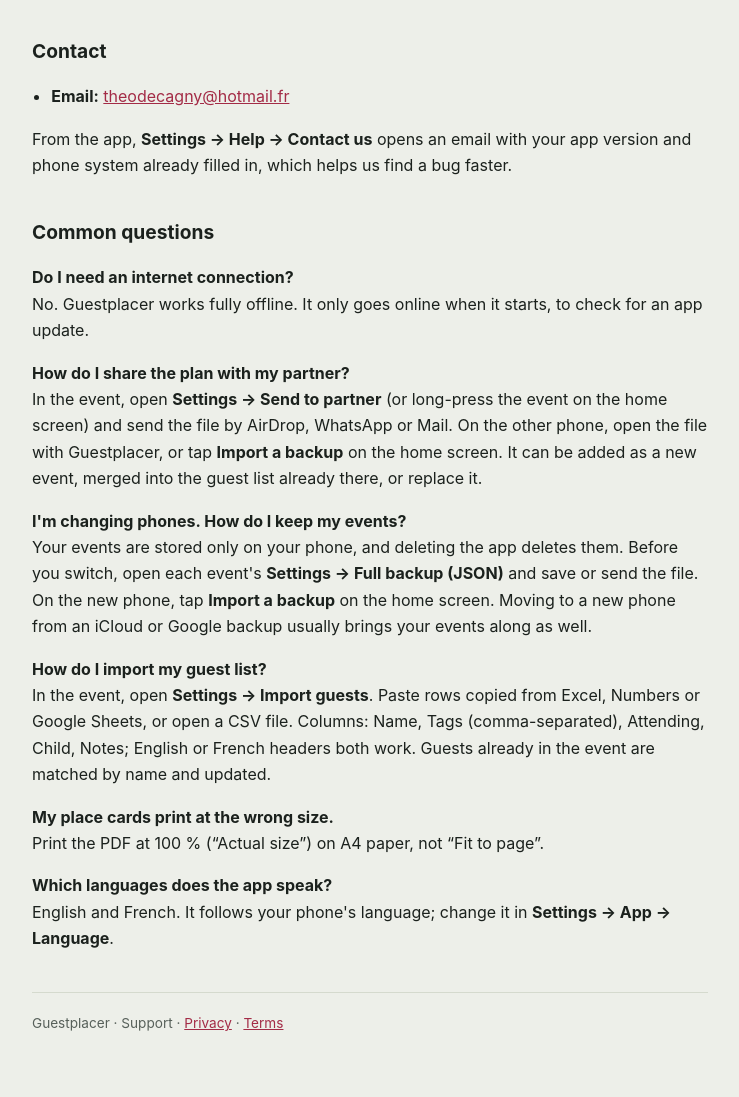
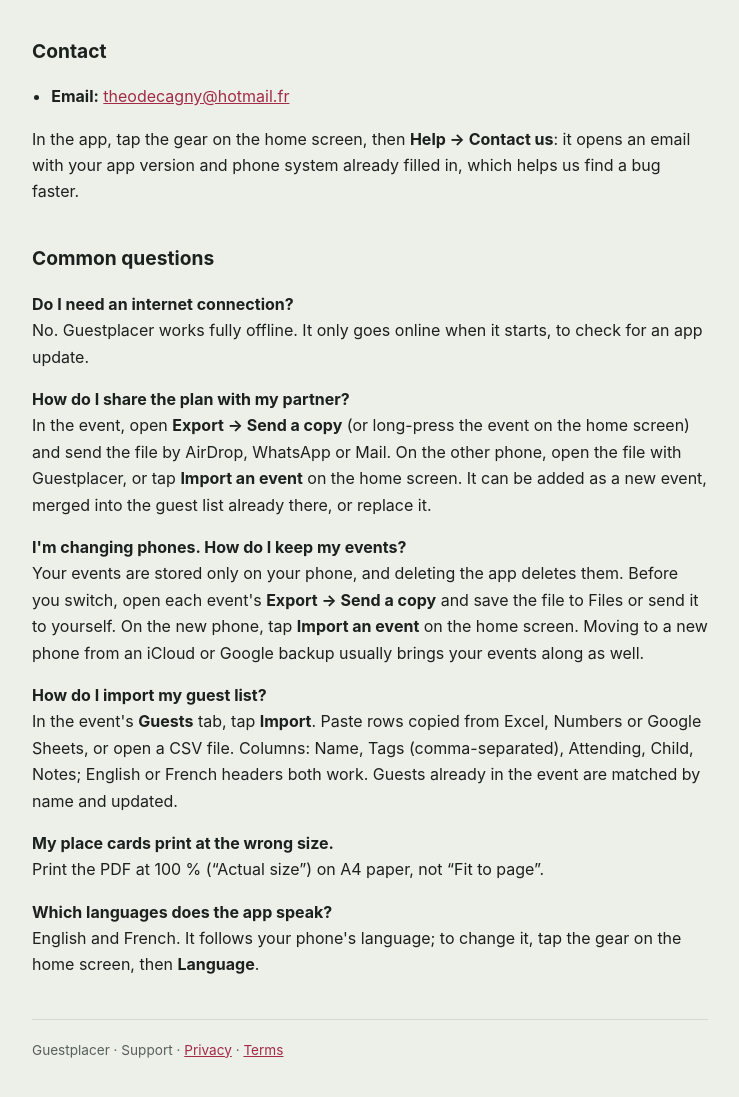
Before and after one commit to octavator/guestplacer-legal, a plain HTML site: page support.html in a window 1280 px wide. Shown: the part 241-1338 px from the top of the page, without its empty margins (270-1009 px from the left). Drawn offline with Linux system fonts and the light colour scheme.

Commit message:
Help: match the app's new tabs and Export tab
Point the support, privacy and terms pages at the new layout: app settings behind the gear on the home screen, event settings behind the gear in the event header, Send a copy on the Export tab, Import an event on the home screen, and guest import from the Guests tab. Drop mentions of the removed CSV and JSON exports.

Co-Authored-By: Claude Opus 5.5 <noreply@anthropic.com>

```diff
--- a/support.html
+++ b/support.html
@@ -19,15 +19,15 @@
 <ul>
 <li><strong>Email:</strong> <a href="mailto:theodecagny@hotmail.fr">theodecagny@hotmail.fr</a></li>
 </ul>
-<p>From the app, <strong>Settings &rarr; Help &rarr; Contact us</strong> opens an email with your app version and phone system already filled in, which helps us find a bug faster.</p>
+<p>In the app, tap the gear on the home screen, then <strong>Help &rarr; Contact us</strong>: it opens an email with your app version and phone system already filled in, which helps us find a bug faster.</p>
 
 <h2>Common questions</h2>
 <p><strong>Do I need an internet connection?</strong><br>No. Guestplacer works fully offline. It only goes online when it starts, to check for an app update.</p>
-<p><strong>How do I share the plan with my partner?</strong><br>In the event, open <strong>Settings &rarr; Send to partner</strong> (or long-press the event on the home screen) and send the file by AirDrop, WhatsApp or Mail. On the other phone, open the file with Guestplacer, or tap <strong>Import a backup</strong> on the home screen. It can be added as a new event, merged into the guest list already there, or replace it.</p>
-<p><strong>I'm changing phones. How do I keep my events?</strong><br>Your events are stored only on your phone, and deleting the app deletes them. Before you switch, open each event's <strong>Settings &rarr; Full backup (JSON)</strong> and save or send the file. On the new phone, tap <strong>Import a backup</strong> on the home screen. Moving to a new phone from an iCloud or Google backup usually brings your events along as well.</p>
-<p><strong>How do I import my guest list?</strong><br>In the event, open <strong>Settings &rarr; Import guests</strong>. Paste rows copied from Excel, Numbers or Google Sheets, or open a CSV file. Columns: Name, Tags (comma-separated), Attending, Child, Notes; English or French headers both work. Guests already in the event are matched by name and updated.</p>
+<p><strong>How do I share the plan with my partner?</strong><br>In the event, open <strong>Export &rarr; Send a copy</strong> (or long-press the event on the home screen) and send the file by AirDrop, WhatsApp or Mail. On the other phone, open the file with Guestplacer, or tap <strong>Import an event</strong> on the home screen. It can be added as a new event, merged into the guest list already there, or replace it.</p>
+<p><strong>I'm changing phones. How do I keep my events?</strong><br>Your events are stored only on your phone, and deleting the app deletes them. Before you switch, open each event's <strong>Export &rarr; Send a copy</strong> and save the file to Files or send it to yourself. On the new phone, tap <strong>Import an event</strong> on the home screen. Moving to a new phone from an iCloud or Google backup usually brings your events along as well.</p>
+<p><strong>How do I import my guest list?</strong><br>In the event's <strong>Guests</strong> tab, tap <strong>Import</strong>. Paste rows copied from Excel, Numbers or Google Sheets, or open a CSV file. Columns: Name, Tags (comma-separated), Attending, Child, Notes; English or French headers both work. Guests already in the event are matched by name and updated.</p>
 <p><strong>My place cards print at the wrong size.</strong><br>Print the PDF at 100&nbsp;% (&ldquo;Actual size&rdquo;) on A4 paper, not &ldquo;Fit to page&rdquo;.</p>
-<p><strong>Which languages does the app speak?</strong><br>English and French. It follows your phone's language; change it in <strong>Settings &rarr; App &rarr; Language</strong>.</p>
+<p><strong>Which languages does the app speak?</strong><br>English and French. It follows your phone's language; to change it, tap the gear on the home screen, then <strong>Language</strong>.</p>
 
 <p class="foot">Guestplacer &middot; Support &middot; <a href="privacy.html">Privacy</a> &middot; <a href="terms.html">Terms</a></p>
 </div>
```
Also changed, not shown: privacy.html (+2 -2 lines), terms.html (+1 -1 lines).
